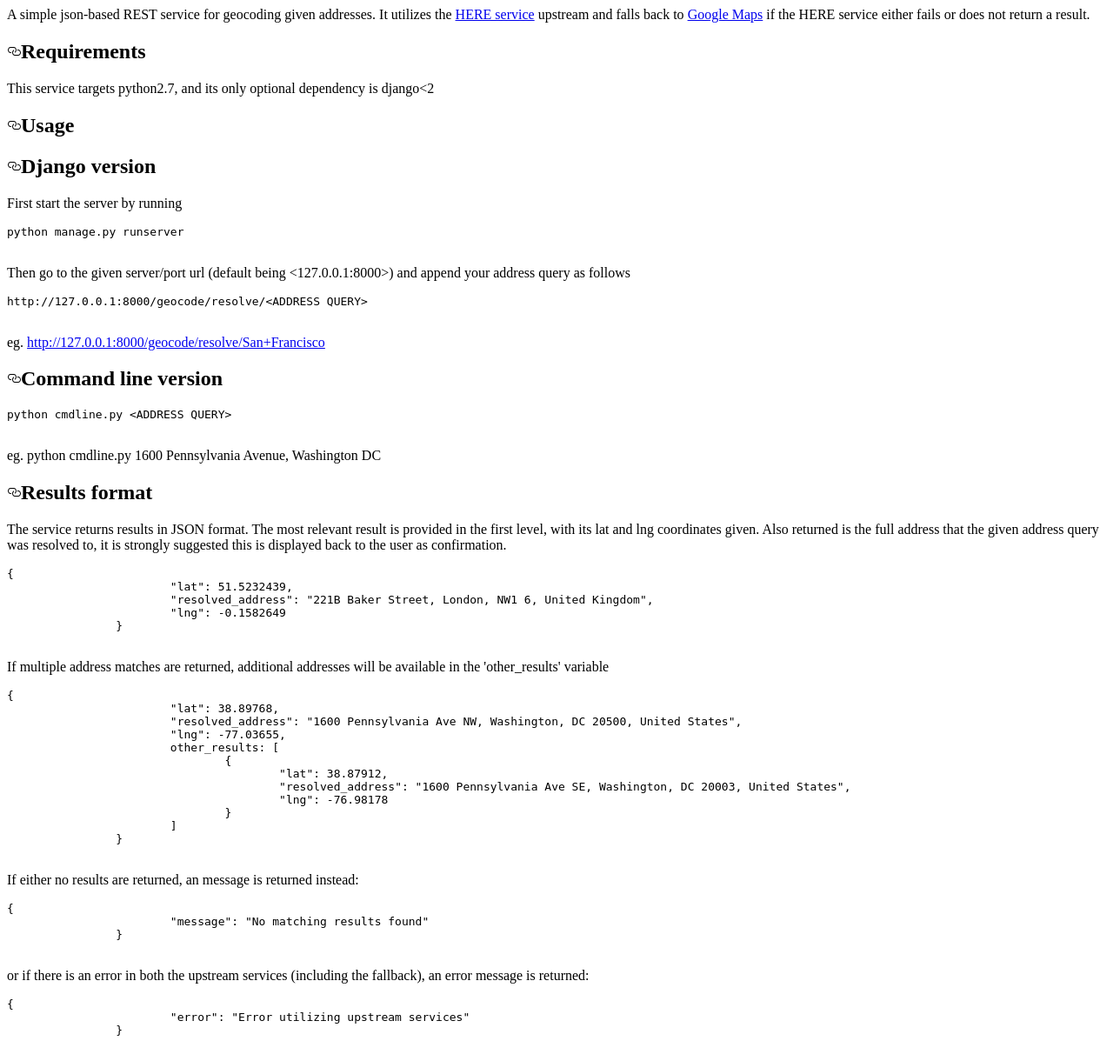
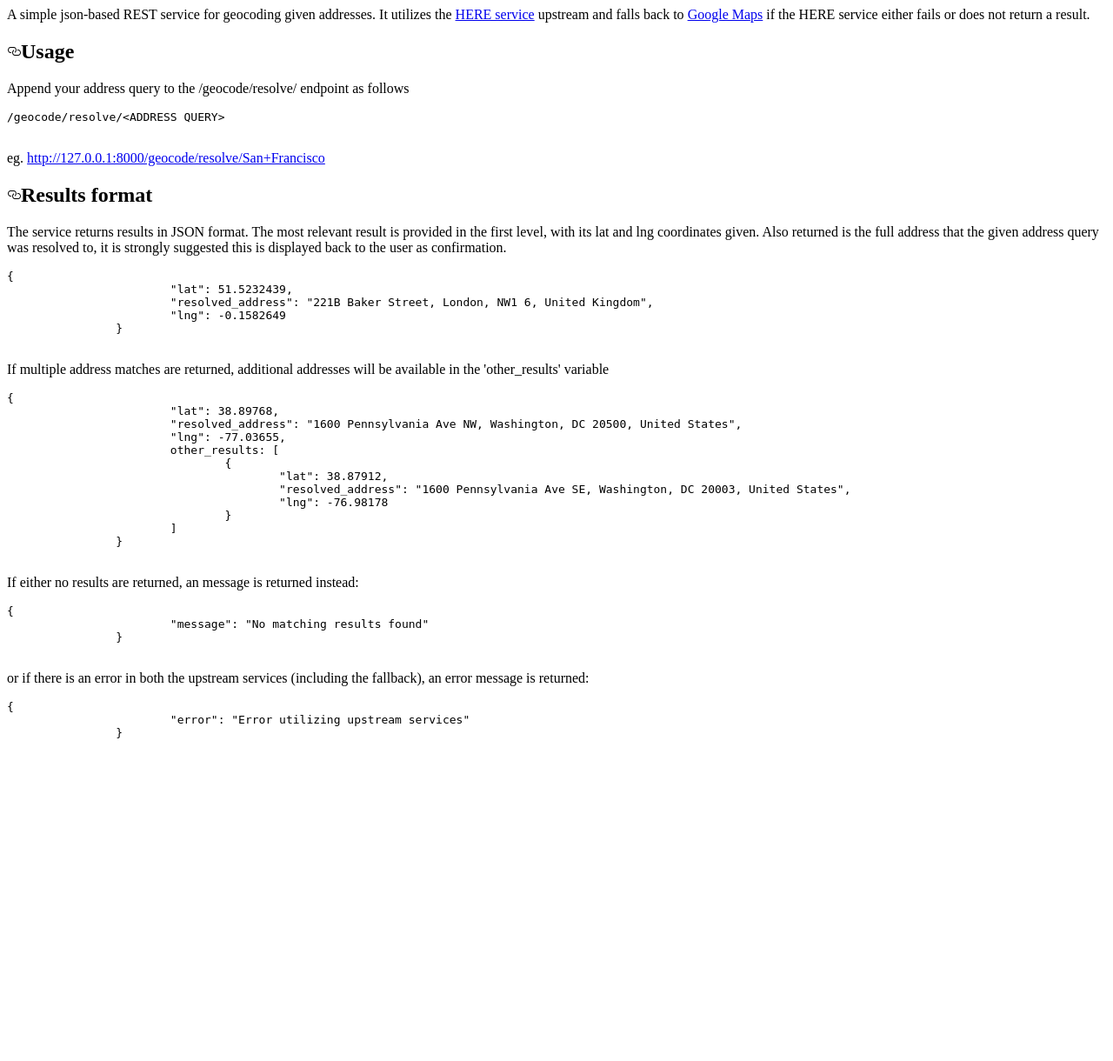
Before and after one commit to thavidu/geocode, a Django app: page /geocode/help/ in a window 1280 px wide. Shown: the whole page at 87% size. After the commit the page ends 849 px from the top, so only its background shows below. Run offline with Django 3.2, Linux system fonts and the light colour scheme.

Commit message:
Updated built-in server doc

```diff
--- a/geocode/templates/geocode/docs.html
+++ b/geocode/templates/geocode/docs.html
@@ -3,22 +3,12 @@
 <title>How to use the geocoding resolution API</title>
 </head>
 <body>
-	<article class="markdown-body entry-content p-5" itemprop="text"><p>A simple json-based REST service for geocoding given addresses. It utilizes the <a href="https://developer.here.com/documentation/geocoder/topics/quick-start-geocode.html" rel="nofollow">HERE service</a> upstream and falls back to <a href="https://developers.google.com/maps/documentation/geocoding/start" rel="nofollow">Google Maps</a> if the HERE service either fails or does not return a result.</p>
-		<h1><a id="user-content-requirements" class="anchor" aria-hidden="true" href="#requirements"><svg class="octicon octicon-link" viewBox="0 0 16 16" version="1.1" width="16" height="16" aria-hidden="true"><path fill-rule="evenodd" d="M4 9h1v1H4c-1.5 0-3-1.69-3-3.5S2.55 3 4 3h4c1.45 0 3 1.69 3 3.5 0 1.41-.91 2.72-2 3.25V8.59c.58-.45 1-1.27 1-2.09C10 5.22 8.98 4 8 4H4c-.98 0-2 1.22-2 2.5S3 9 4 9zm9-3h-1v1h1c1 0 2 1.22 2 2.5S13.98 12 13 12H9c-.98 0-2-1.22-2-2.5 0-.83.42-1.64 1-2.09V6.25c-1.09.53-2 1.84-2 3.25C6 11.31 7.55 13 9 13h4c1.45 0 3-1.69 3-3.5S14.5 6 13 6z"></path></svg></a>Requirements</h1>
-		<p>This service targets python2.7, and its only optional dependency is django&lt;2</p>
+	<article class="markdown-body entry-content p-3 p-md-6" itemprop="text"><p>A simple json-based REST service for geocoding given addresses. It utilizes the <a href="https://developer.here.com/documentation/geocoder/topics/quick-start-geocode.html" rel="nofollow">HERE service</a> upstream and falls back to <a href="https://developers.google.com/maps/documentation/geocoding/start" rel="nofollow">Google Maps</a> if the HERE service either fails or does not return a result.</p>
 		<h1><a id="user-content-usage" class="anchor" aria-hidden="true" href="#usage"><svg class="octicon octicon-link" viewBox="0 0 16 16" version="1.1" width="16" height="16" aria-hidden="true"><path fill-rule="evenodd" d="M4 9h1v1H4c-1.5 0-3-1.69-3-3.5S2.55 3 4 3h4c1.45 0 3 1.69 3 3.5 0 1.41-.91 2.72-2 3.25V8.59c.58-.45 1-1.27 1-2.09C10 5.22 8.98 4 8 4H4c-.98 0-2 1.22-2 2.5S3 9 4 9zm9-3h-1v1h1c1 0 2 1.22 2 2.5S13.98 12 13 12H9c-.98 0-2-1.22-2-2.5 0-.83.42-1.64 1-2.09V6.25c-1.09.53-2 1.84-2 3.25C6 11.31 7.55 13 9 13h4c1.45 0 3-1.69 3-3.5S14.5 6 13 6z"></path></svg></a>Usage</h1>
-		<h2><a id="user-content-django-version" class="anchor" aria-hidden="true" href="#django-version"><svg class="octicon octicon-link" viewBox="0 0 16 16" version="1.1" width="16" height="16" aria-hidden="true"><path fill-rule="evenodd" d="M4 9h1v1H4c-1.5 0-3-1.69-3-3.5S2.55 3 4 3h4c1.45 0 3 1.69 3 3.5 0 1.41-.91 2.72-2 3.25V8.59c.58-.45 1-1.27 1-2.09C10 5.22 8.98 4 8 4H4c-.98 0-2 1.22-2 2.5S3 9 4 9zm9-3h-1v1h1c1 0 2 1.22 2 2.5S13.98 12 13 12H9c-.98 0-2-1.22-2-2.5 0-.83.42-1.64 1-2.09V6.25c-1.09.53-2 1.84-2 3.25C6 11.31 7.55 13 9 13h4c1.45 0 3-1.69 3-3.5S14.5 6 13 6z"></path></svg></a>Django version</h2>
-		<p>First start the server by running</p>
-		<pre><code>python manage.py runserver
-		</code></pre>
-		<p>Then go to the given server/port url (default being &lt;127.0.0.1:8000&gt;) and append your address query as follows</p>
-		<pre><code>http://127.0.0.1:8000/geocode/resolve/&lt;ADDRESS QUERY&gt;
+		<p>Append your address query to the /geocode/resolve/ endpoint as follows</p>
+		<pre><code>/geocode/resolve/&lt;ADDRESS QUERY&gt;
 		</code></pre>
 		<p>eg. <a href="http://127.0.0.1:8000/geocode/resolve/San+Francisco" rel="nofollow">http://127.0.0.1:8000/geocode/resolve/San+Francisco</a></p>
-		<h2><a id="user-content-command-line-version" class="anchor" aria-hidden="true" href="#command-line-version"><svg class="octicon octicon-link" viewBox="0 0 16 16" version="1.1" width="16" height="16" aria-hidden="true"><path fill-rule="evenodd" d="M4 9h1v1H4c-1.5 0-3-1.69-3-3.5S2.55 3 4 3h4c1.45 0 3 1.69 3 3.5 0 1.41-.91 2.72-2 3.25V8.59c.58-.45 1-1.27 1-2.09C10 5.22 8.98 4 8 4H4c-.98 0-2 1.22-2 2.5S3 9 4 9zm9-3h-1v1h1c1 0 2 1.22 2 2.5S13.98 12 13 12H9c-.98 0-2-1.22-2-2.5 0-.83.42-1.64 1-2.09V6.25c-1.09.53-2 1.84-2 3.25C6 11.31 7.55 13 9 13h4c1.45 0 3-1.69 3-3.5S14.5 6 13 6z"></path></svg></a>Command line version</h2>
-		<pre><code>python cmdline.py &lt;ADDRESS QUERY&gt;
-		</code></pre>
-		<p>eg. python cmdline.py 1600 Pennsylvania Avenue, Washington DC</p>
 		<h1><a id="user-content-results-format" class="anchor" aria-hidden="true" href="#results-format"><svg class="octicon octicon-link" viewBox="0 0 16 16" version="1.1" width="16" height="16" aria-hidden="true"><path fill-rule="evenodd" d="M4 9h1v1H4c-1.5 0-3-1.69-3-3.5S2.55 3 4 3h4c1.45 0 3 1.69 3 3.5 0 1.41-.91 2.72-2 3.25V8.59c.58-.45 1-1.27 1-2.09C10 5.22 8.98 4 8 4H4c-.98 0-2 1.22-2 2.5S3 9 4 9zm9-3h-1v1h1c1 0 2 1.22 2 2.5S13.98 12 13 12H9c-.98 0-2-1.22-2-2.5 0-.83.42-1.64 1-2.09V6.25c-1.09.53-2 1.84-2 3.25C6 11.31 7.55 13 9 13h4c1.45 0 3-1.69 3-3.5S14.5 6 13 6z"></path></svg></a>Results format</h1>
 		<p>The service returns results in JSON format. The most relevant result is provided in the first level, with its lat and lng coordinates given.
 		Also returned is the full address that the given address query was resolved to, it is strongly suggested this is displayed back to the user as confirmation.</p>
```
